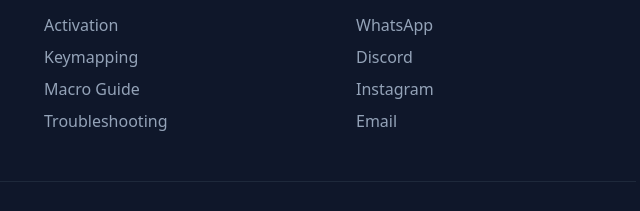
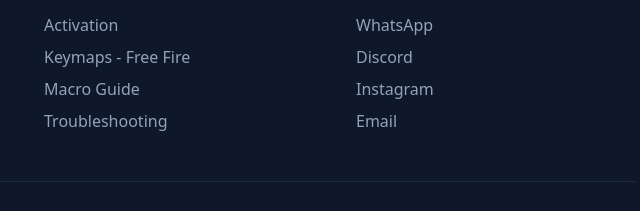
Before and after one commit to KRYZO-MINE/ggmouseproin, a plain HTML site: page activation.html in a window 1280 px wide. Shown: the part 1875-2086 px from the top of the page, 612-1252 px from the left. Drawn offline with nearby package versions, Linux system fonts and the light colour scheme.

Commit message:
Update activation.html

```diff
--- a/activation.html
+++ b/activation.html
@@ -460,7 +460,7 @@
                     <h4 class="font-bold mb-4">Guides</h4>
                     <ul class="space-y-2 text-slate-400">
                         <li><a href="/activation" class="hover:text-white transition">Activation</a></li>
-                        <li><a href="/keymapping" class="hover:text-white transition">Keymapping</a></li>
+                        <li><a href="/Free-Fire/Keymapping.html" class="hover:text-white transition">Keymaps - Free Fire</a></li>
                         <li><a href="/macro-guide" class="hover:text-white transition">Macro Guide</a></li>
                         <li><a href="/troubleshooting" class="hover:text-white transition">Troubleshooting</a></li>
                     </ul>
```
